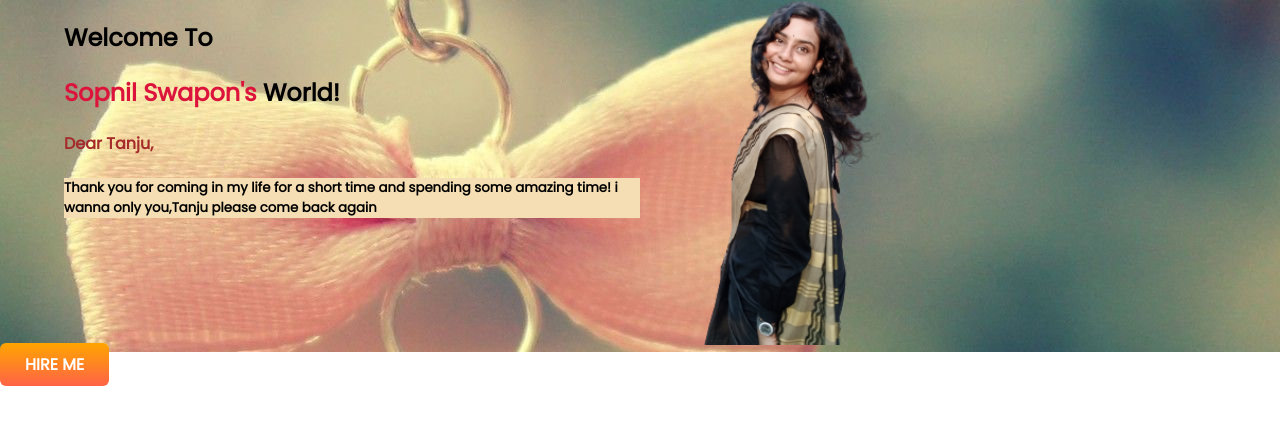
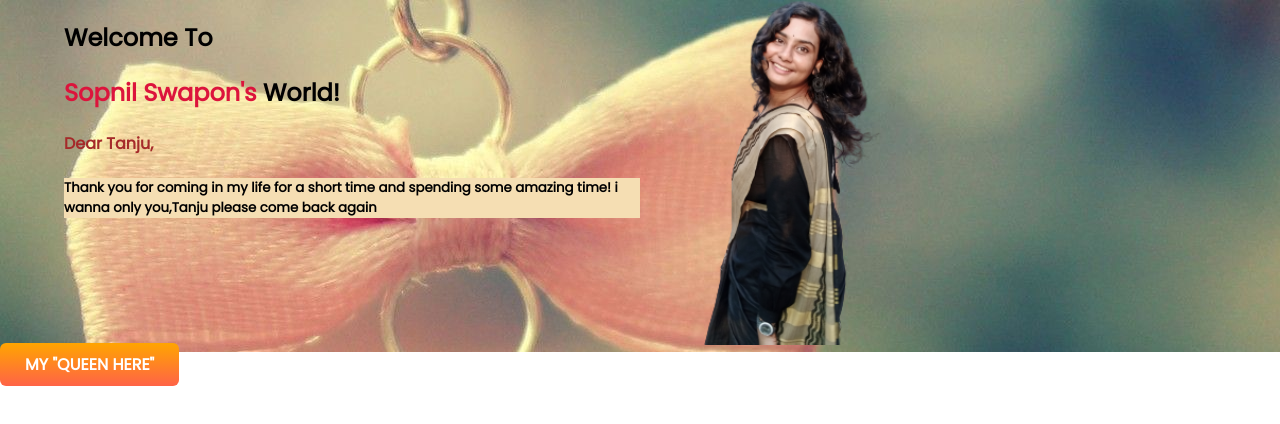
Before and after one commit to SopnilSwapon/devoloper-portfolio-again, a plain HTML site: page index.html in a window 1280 px wide. Drawn offline with Linux system fonts and the light colour scheme.

```diff
--- a/index.html
+++ b/index.html
@@ -14,7 +14,7 @@
     <h5>Thank you for coming in my life for a short time and spending some amazing time! i wanna only you,Tanju please come back again</h5></div>
 
        <div class="half-width"><img src="picture/shahanaj_parvin-removebg-preview (2) (1).png" alt=""></div></section>
-       <a class="link-button" target="_blank" href="https://www.facebook.com/100075376864211/posts/pfbid0vMK5DZtWbuaZkDKiDEcL9kd7KfxjnYxXTmKHy4EwV9j3x6GfBGkTX1Ww6eV9xuUDl/?app=fbl">HIRE ME</a>
+       <a class="link-button" target="_blank" href="https://www.facebook.com/100075376864211/posts/pfbid0vMK5DZtWbuaZkDKiDEcL9kd7KfxjnYxXTmKHy4EwV9j3x6GfBGkTX1Ww6eV9xuUDl/?app=fbl">MY "QUEEN HERE"</a>
 
 </body>
 </html>
```
